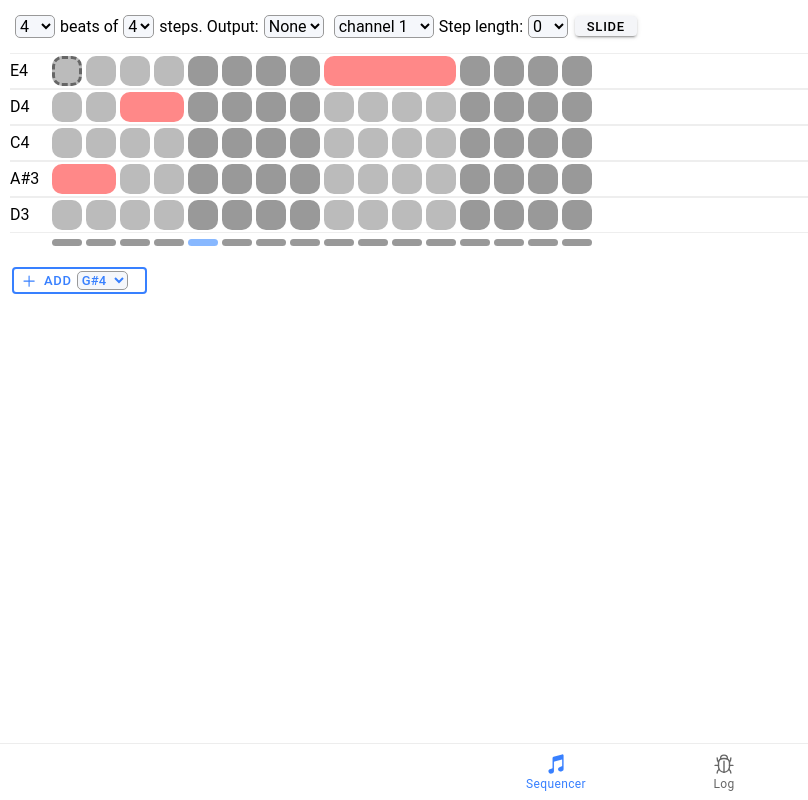
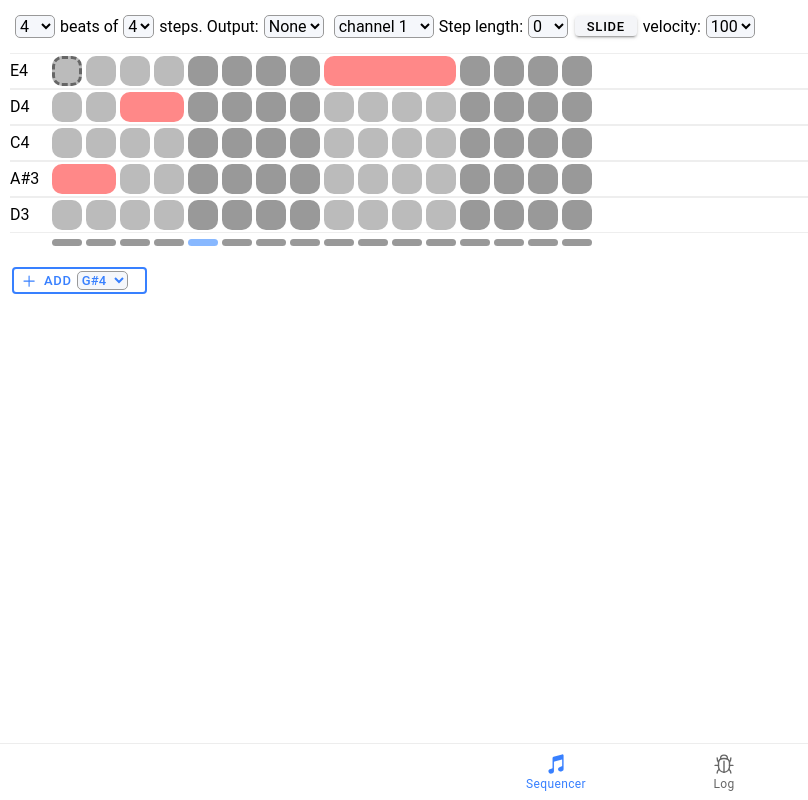
Before and after one commit to gitzic/gitzic-react-ionic, a React (Create React App) app: page /sequencer in a window 1280 px wide. Both pictures are taken after a click on the element 67 px from the left and 71 px from the top of the page. Shown: the whole page, without its empty margins (0-808 px from the left). Built offline with nearby package versions, Linux system fonts and the light colour scheme.

Commit message:
velocity

```diff
--- a/src/hooks/GitZic/sequencer.ts
+++ b/src/hooks/GitZic/sequencer.ts
@@ -63,6 +63,7 @@ function loop() {
             midi?.outputs
                 .get(sequenceData.outputId)
                 ?.send([0x90 + sequenceData.outputChannel, note.midi, note.velocity]);
+                // console.log(note.midi, note.velocity);
         } else {
             midi?.outputs
                 .get(sequenceData.outputId)
--- a/src/pages/Sequencer/SeqOptions.tsx
+++ b/src/pages/Sequencer/SeqOptions.tsx
@@ -104,13 +104,34 @@ export const SeqOptions = ({ selectedNote, setSelectedNote }: Props) => {
                         }}
                         color={selectedNote.slide ? 'primary' : 'light'}
                         onClick={() => {
-                            const note = { ...selectedNote, slide: !selectedNote.slide };
+                            const note = {
+                                ...selectedNote,
+                                slide: !selectedNote.slide,
+                            };
                             setSelectedNote(note);
                             setNote(note);
                         }}
                     >
                         Slide
                     </IonButton>
+                    {' '}velocity:
+                    <select
+                        value={selectedNote.velocity}
+                        onChange={evNumVal((velocity) => {
+                            const note = {
+                                ...selectedNote,
+                                velocity,
+                            };
+                            setSelectedNote(note);
+                            setNote(note);
+                        })}
+                    >
+                        {[...new Array(127)].map((_, key) => (
+                            <option key={`step-velocity-${key}`}>
+                                {key + 1}
+                            </option>
+                        ))}
+                    </select>
                 </>
             )}
         </div>
```
